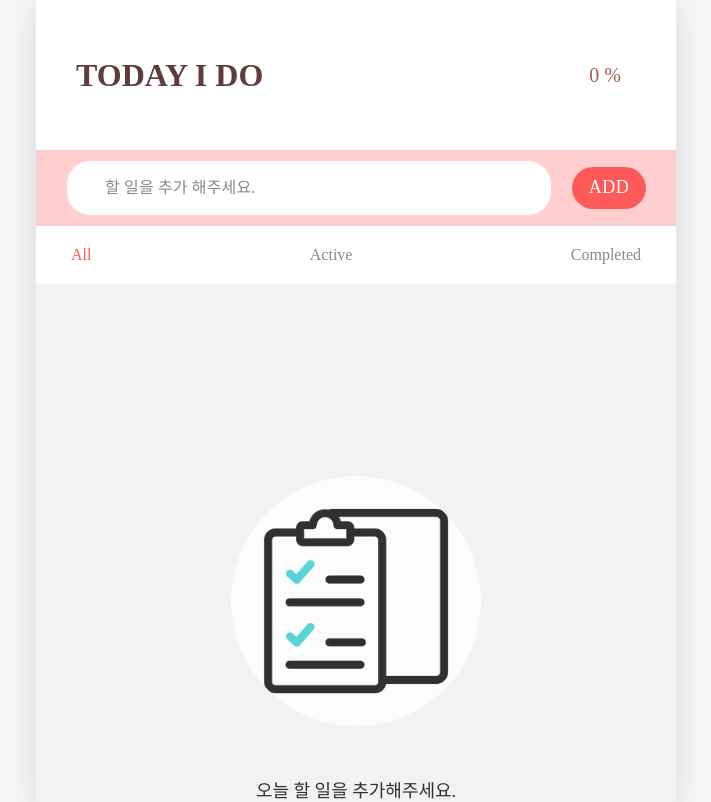
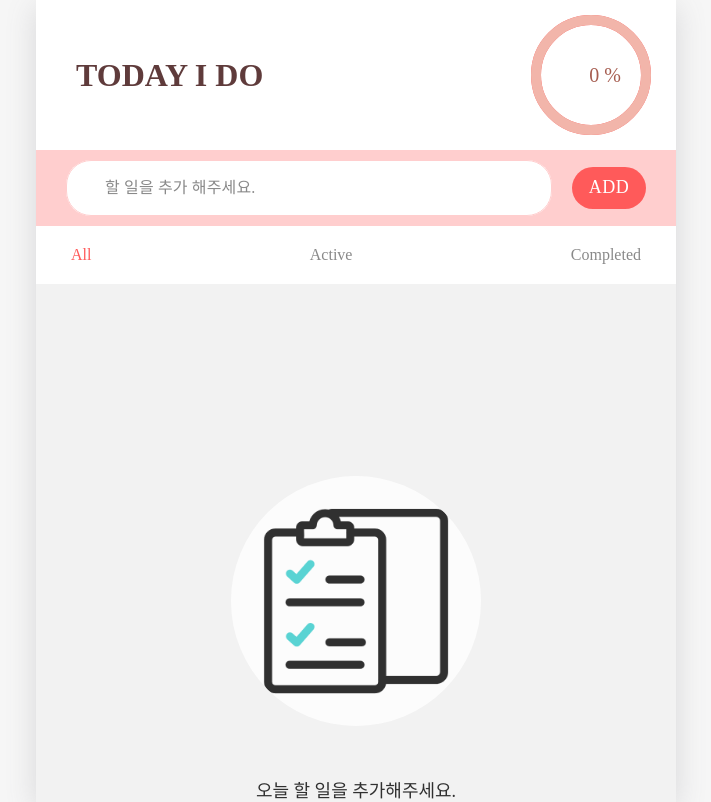
Before and after one commit to nincoding/simple-todo, a React (Vite) app: page / in a window 1280 px wide. Shown: the whole page, without its empty margins (284-995 px from the left). Built offline with nearby package versions, Linux system fonts and the light colour scheme; a web font is replaced by a local one.

Commit message:
:sparkles: feat: 프로그레스 링 기능 구현 체크 완료된 todo 리스트의 퍼센트에 따른 동적인 스타일링 기능 추가

```diff
--- a/src/components/TodayGraph.jsx
+++ b/src/components/TodayGraph.jsx
@@ -1,16 +1,24 @@
+import styled from "styled-components";
 import TodayGraphWrapper from "../styles/TodayGraphWrapper";
+import ProgressRing from "../styles/ProgressRing";
 
 const TodayGraph = ({ todoItemList }) => {
 
-  const completedListNum = todoItemList.filter((item) => item.isFinished ).length;
+  const completedListNum = todoItemList.filter((item) => item.isFinished).length;
   const averageNum = completedListNum > 0 ? Math.round((completedListNum / todoItemList.length) * 100) : "0";
+  const circumference = 2 * Math.PI * 55;
+  const progress = (averageNum / 100) * circumference;
 
   return (
-    <TodayGraphWrapper>
+    <TodayGraphWrapper >
       <h1>TODAY I DO</h1>
+      <ProgressRing circumference={circumference} progress={progress}>
+        <circle cx="75" cy="75" r="55" />
+        <circle cx="75" cy="75" r="55" />
+      </ProgressRing>
       <p>{`${averageNum} %`}</p>
     </TodayGraphWrapper>
-  )
-}
+  );
+};
 
 export default TodayGraph;
--- /dev/null
+++ b/src/styles/ProgressRing.jsx
@@ -0,0 +1,30 @@
+import styled from "styled-components";
+
+const ProgressRing = styled.svg`
+  position: absolute;
+  top: -10px;
+  right: 20px;
+
+  width: 150px;
+  height: 150px;
+
+  circle {
+    fill: transparent;
+    stroke: #FF5A5A;
+    stroke-width: 10;
+    stroke-linecap: round;
+    transform: translate(10px, 10px);
+    transition: stroke-dashoffset 500ms ease-in-out;
+  }
+
+  circle:last-child {
+    stroke-dasharray: ${(props) => props.circumference};
+    stroke-dashoffset: ${(props) => -props.progress};
+    stroke: #F2B5AA;
+    transform-origin: center;
+    transform: translate(10px, 10px) rotate(-90deg);
+    transition: stroke-dashoffset 500ms ease-in-out;
+  }
+`;
+
+export default ProgressRing;
--- a/src/styles/TodayGraphWrapper.jsx
+++ b/src/styles/TodayGraphWrapper.jsx
@@ -4,9 +4,10 @@ const TodayGraphWrapper = styled.div`
   width: 100%;
   min-height: 150px;
   display: flex;
+  position: relative;
   justify-content: space-between;
   align-items: center;
-  padding: 20px 40px;
+  padding: 0px 40px;
   background-color: white;
   > h1 {
     font-size: 32px;
```
